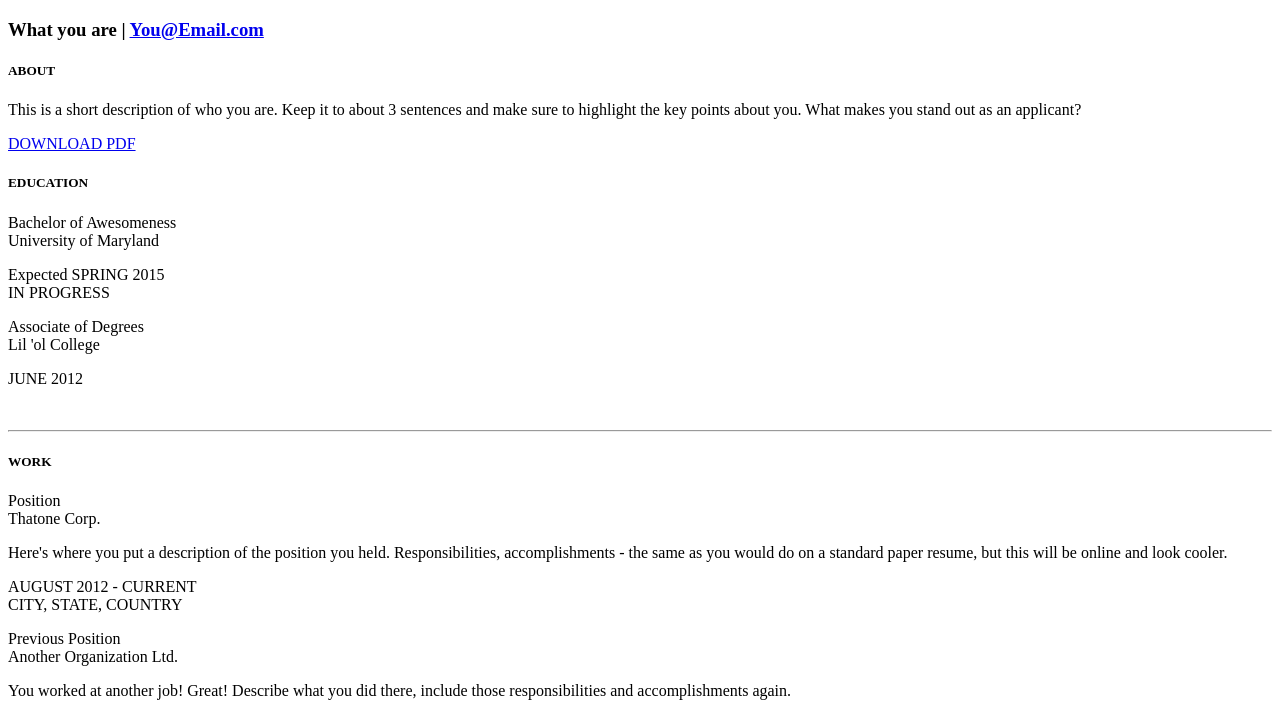
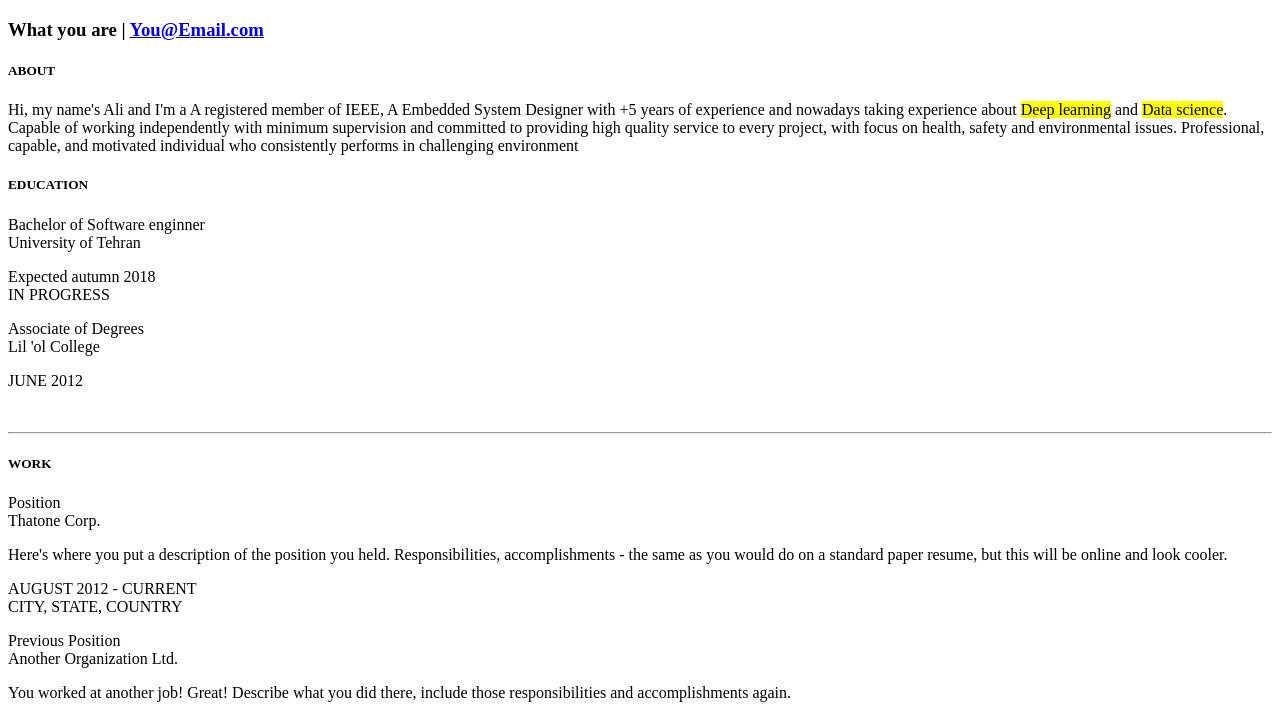
Before and after one commit to Rain07/R.github.io, a plain HTML site: page stages/index-3.html in a window 1280 px wide. Shown: the part 61-774 px from the top of the page. Drawn offline with Linux system fonts and the light colour scheme.

Commit message:
NothingElseMatter!

```diff
--- a/stages/index-3.html
+++ b/stages/index-3.html
@@ -27,10 +27,23 @@
          <h5>ABOUT</h5>
        </div>
        <div class="col-lg-6">
-<p>This is a short description of who you are. Keep it to about 3 sentences and make sure to highlight the key points about you. What makes you stand out as an applicant?</p>
+<p>Hi, my name's Ali and I'm a A registered member of IEEE,
+A Embedded System Designer with
++5 years of experience and
+nowadays taking experience
+about <mark>Deep learning</mark> and <mark>Data
+science</mark>. Capable of working
+independently with minimum
+supervision and committed to
+providing high quality service to
+every project, with focus on
+health, safety and environmental
+issues. Professional, capable, and
+motivated individual who consistently
+performs in
+challenging environment</p>
 </div>
        <div class="col-lg-3">
-         <p><a href="my-resume.pdf" target="_blank"><i class="icon-file"></i> <sm>DOWNLOAD PDF</sm></a></p>
        </div>
 
      </div><!--/.row-->
@@ -47,13 +60,13 @@
         </div>
         <!-- EDIT: education line 1 -->
         <div class="col-lg-6">
-          <p><t>Bachelor of Awesomeness</t><br/>
-            University of Maryland
+          <p><t>Bachelor of Software enginner</t><br/>
+            University of Tehran
             <!--<br/><i>Extra info here</i>-->
           </p>
         </div>
         <div class="col-lg-3">
-          <p><sm>Expected SPRING 2015</sm><br/>
+          <p><sm>Expected autumn 2018</sm><br/>
           <imp><sm>IN PROGRESS</sm></imp>
           </p>
         </div>
```
Also changed, not shown: stages/index-1.html (+7 -7 lines), stages/index-2.html (+18 -3 lines), stages/index-final.html (+18 -4 lines).
